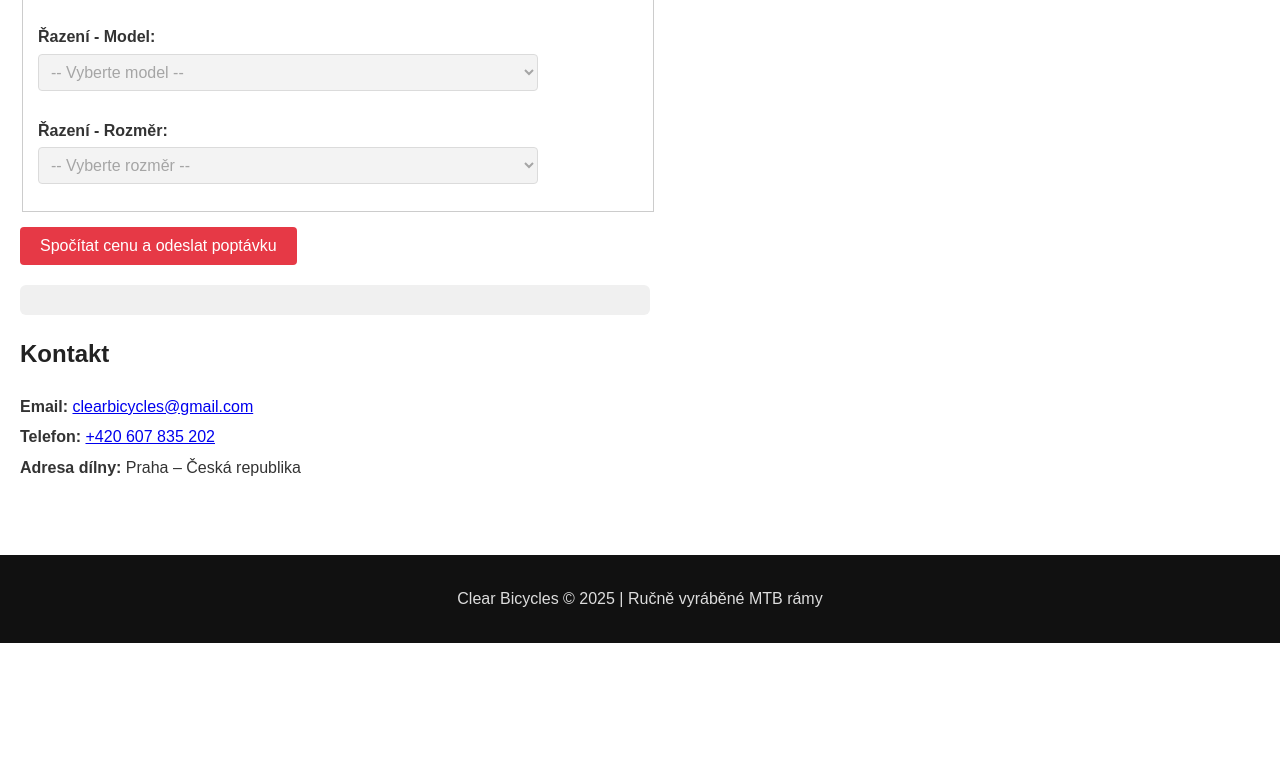
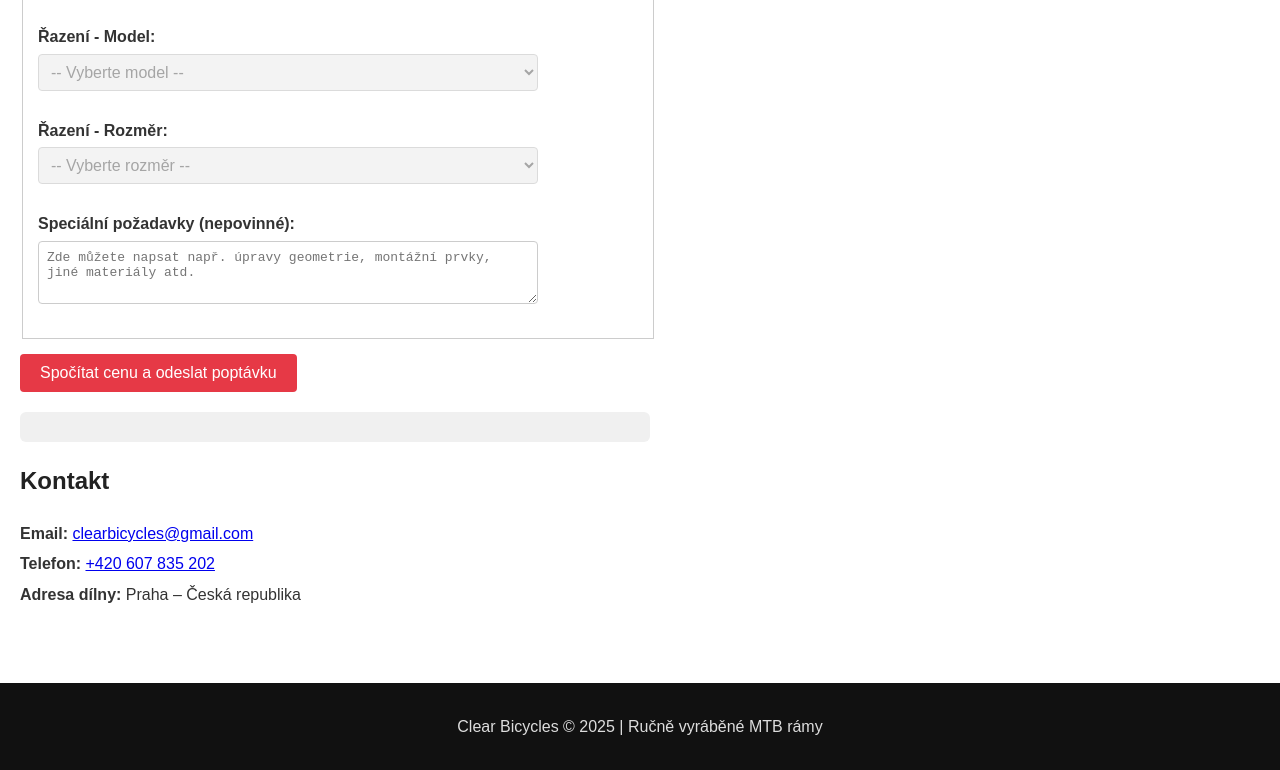
Before and after one commit to clearbicycles/CLEARBICYCLES, a plain HTML site: page index.html in a window 1280 px wide. Shown: the part 2775-3545 px from the top of the page. Before the commit the page ends 3418 px from the top, so only its background shows below. Drawn offline with Linux system fonts and the light colour scheme.

Commit message:
Update index.html

```diff
--- a/index.html
+++ b/index.html
@@ -389,6 +389,10 @@
             <option value="">-- Vyberte rozměr --</option>
           </select>
 
+          <label for="poznamky">Speciální požadavky (nepovinné):</label>
+<textarea id="poznamky" name="poznamky" rows="3" placeholder="Zde můžete napsat např. úpravy geometrie, montážní prvky, jiné materiály atd."></textarea>
+
+
           <!-- Přidám další komponenty analogicky, ale kvůli přehlednosti zkrátím -->
 
           <!-- Přidám tlačítko odeslat -->
```
